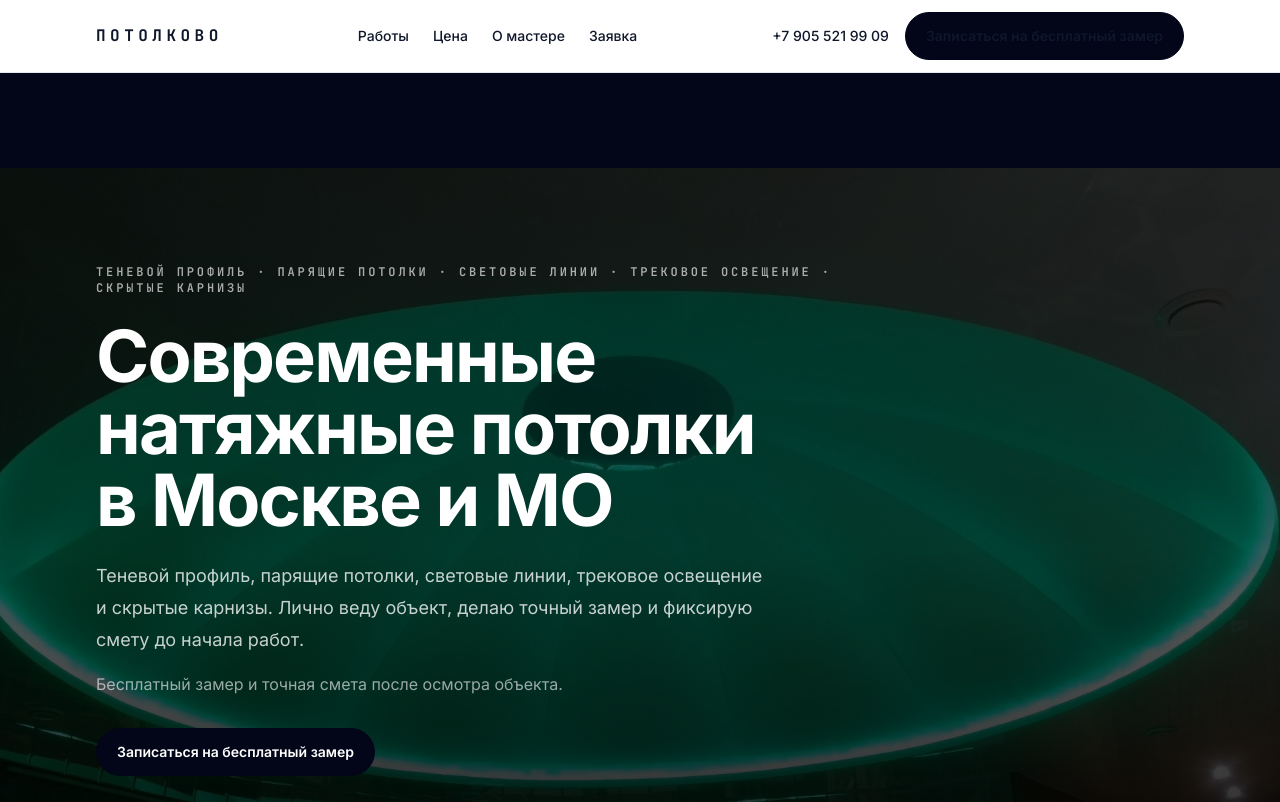
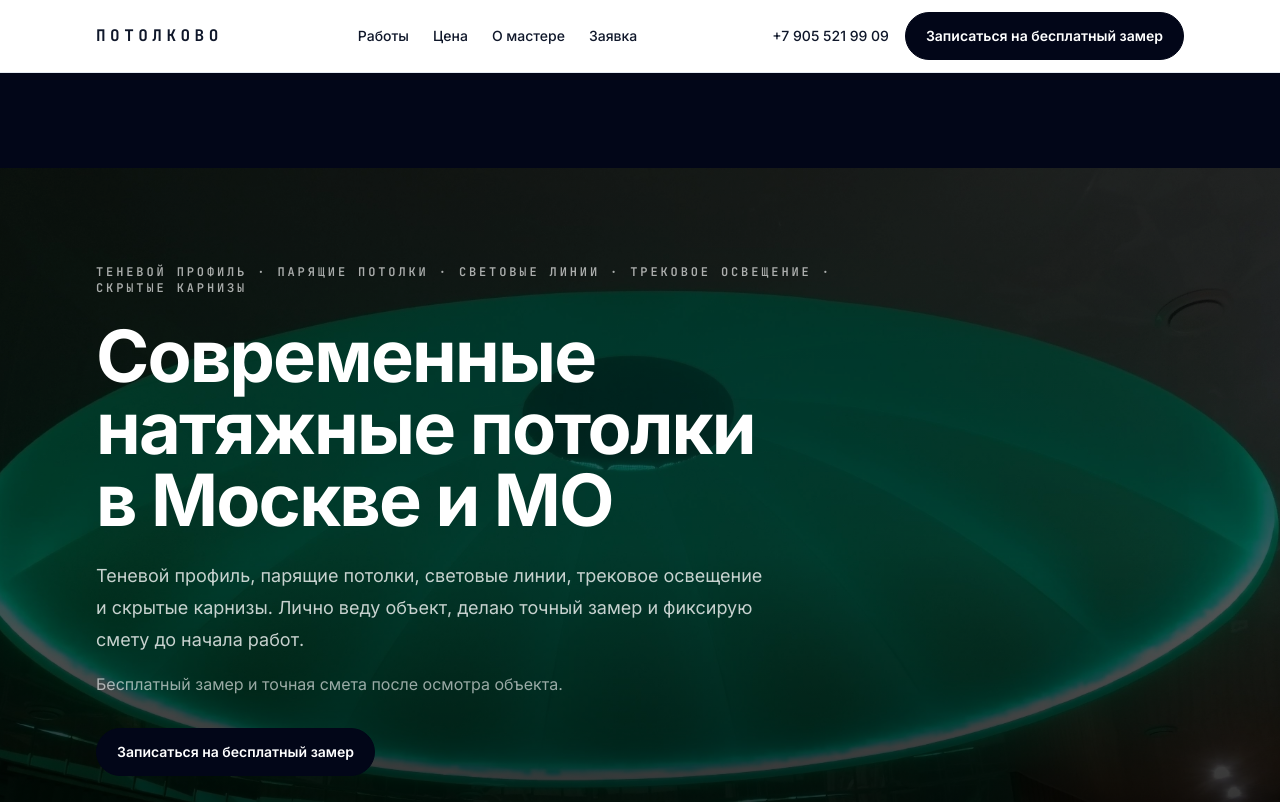
Before and after one commit to svladimirtsk-crypto/nextjs-potolkovo, a Next.js app: page / in a window 1280 px wide. Shown: the top 802 px of the page. Built offline with nearby package versions, Linux system fonts and the light colour scheme.

Commit message:
Update button.tsx

```diff
--- a/components/ui/button.tsx
+++ b/components/ui/button.tsx
@@ -47,7 +47,7 @@ export function Button(props: ButtonProps) {
     "focus-visible:outline-none focus-visible:ring-2 focus-visible:ring-blue-600 focus-visible:ring-offset-2",
     "disabled:opacity-60 disabled:pointer-events-none",
     // защита от “тёмный текст на тёмной кнопке”
-    "text-white",
+    "!text-white",
     getVariantClasses(variant),
     props.className ?? "",
   ]
```
